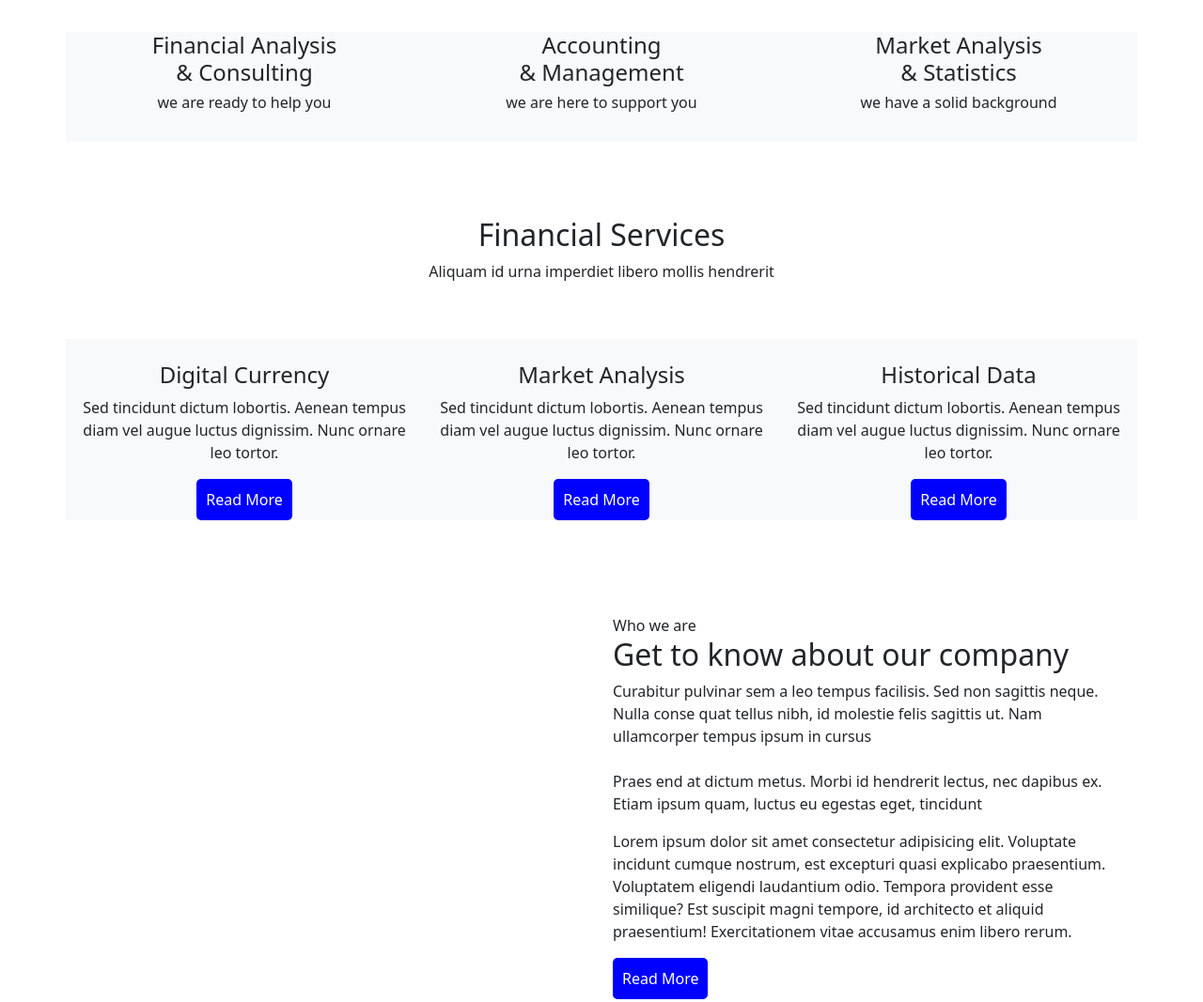
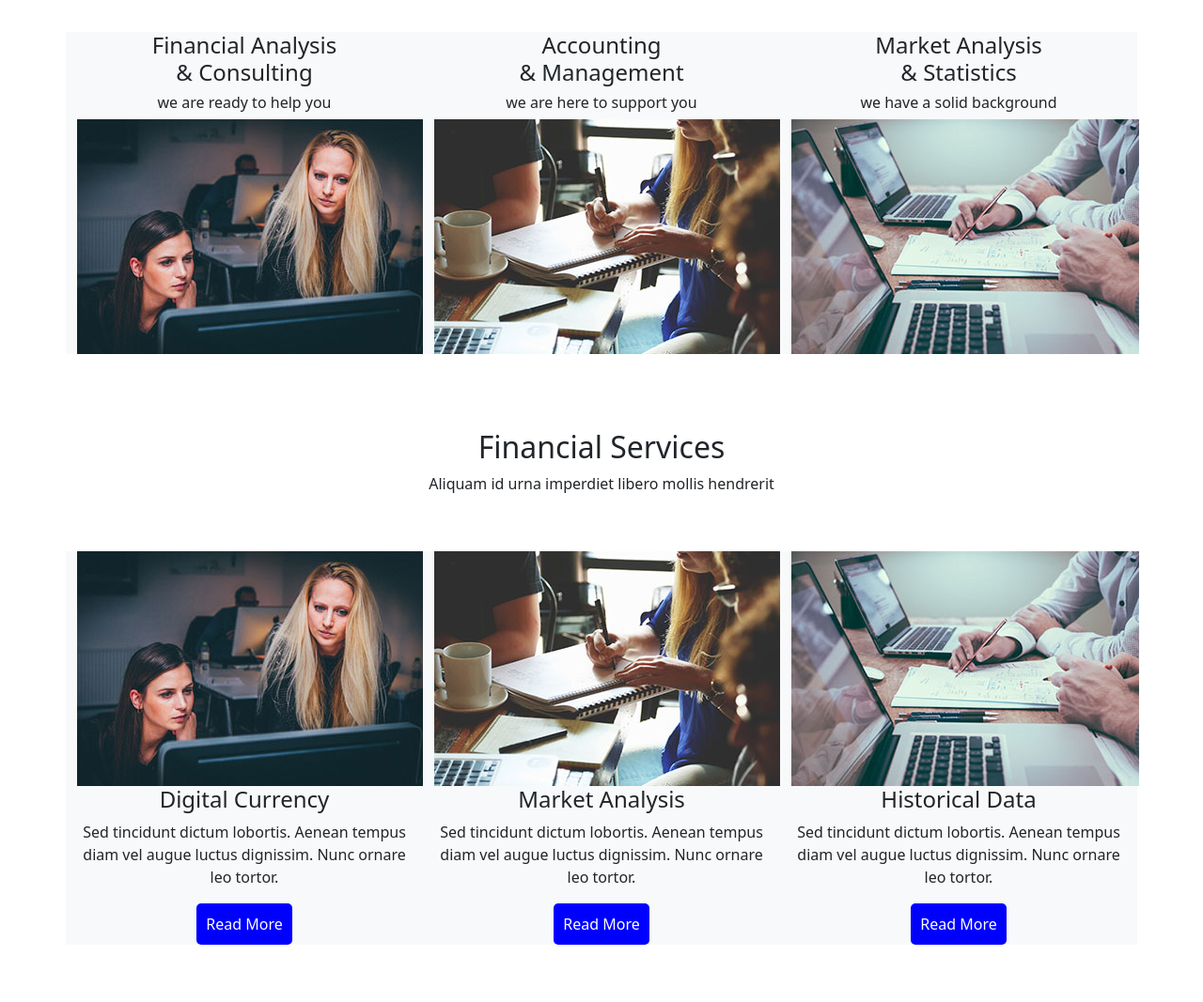
Before and after one commit to mahmasum/Home-work-class-22, a plain HTML site: page index.html in a window 1280 px wide. Shown: the part 980-2047 px from the top of the page at 94% size. Drawn offline with nearby package versions, Linux system fonts and the light colour scheme.

Commit message:
Add files via upload

```diff
--- a/index.html
+++ b/index.html
@@ -84,18 +84,18 @@
                 <div class="col-md-4 bg-light">
                     <h4>Financial Analysis<br>&amp; Consulting</h4>
                     <h6>we are ready to help you</h6>
-                    <img src="assets/images/service_01.jpg" alt="">
+                    <img src="./service_01.jpg" alt="">
                 </div>
                 <div class="col-md-4 bg-light">
                     <h4>Accounting<br>&amp; Management</h4>
                     <h6>we are here to support you</h6>
-                    <img src="assets/images/service_02.jpg" alt="">
+                    <img src="./service_02.jpg" alt="">
 
                 </div>
                 <div class="col-md-4 bg-light">
                     <h4>Market Analysis<br>&amp; Statistics</h4>
                     <h6>we have a solid background</h6>
-                    <img src="assets/images/service_03.jpg" alt="">
+                    <img src="./service_03.jpg" alt="">
 
                 </div>
             </div>
@@ -114,7 +114,7 @@
           </div>
           <div class="col-md-4 bg-light">
             <div class="service-item">
-              <img src="assets/images/service_01.jpg" alt="">
+              <img src="./service_01.jpg" alt="">
               <div class="down-content">
                 <h4>Digital Currency</h4>
                 <p>Sed tincidunt dictum lobortis. Aenean tempus diam vel augue luctus dignissim. Nunc ornare leo tortor.</p>
@@ -124,7 +124,7 @@
           </div>
           <div class="col-md-4 bg-light">
             <div class="service-item">
-              <img src="assets/images/service_02.jpg" alt="">
+              <img src="./service_02.jpg" alt="">
               <div class="down-content">
                 <h4>Market Analysis</h4>
                 <p>Sed tincidunt dictum lobortis. Aenean tempus diam vel augue luctus dignissim. Nunc ornare leo tortor.</p>
@@ -134,7 +134,7 @@
           </div>
           <div class="col-md-4 bg-light">
             <div class="service-item">
-              <img src="assets/images/service_03.jpg" alt="">
+              <img src="./service_03.jpg" alt="">
               <div class="down-content">
                 <h4>Historical Data</h4>
                 <p>Sed tincidunt dictum lobortis. Aenean tempus diam vel augue luctus dignissim. Nunc ornare leo tortor.</p>
@@ -154,7 +154,7 @@
               <div class="row">
                 <div class="col-md-6">
                   <div class="left-image">
-                    <img src="assets/images/more-info.jpg" alt="">
+                    <img src="./more-info.jpg" alt="">
                   </div>
                 </div>
                 <div class="col-md-6">
--- a/style.css
+++ b/style.css
@@ -27,7 +27,7 @@ a:hover{
     background-color: #ddd;
 }
 .baner{
-    background-image: url('./assets/images/slide_01.jpg');
+    background-image: url('./slide_01.jpg');
     background-size: cover;
     background-repeat: no-repeat;
     background-position: top center;
```
